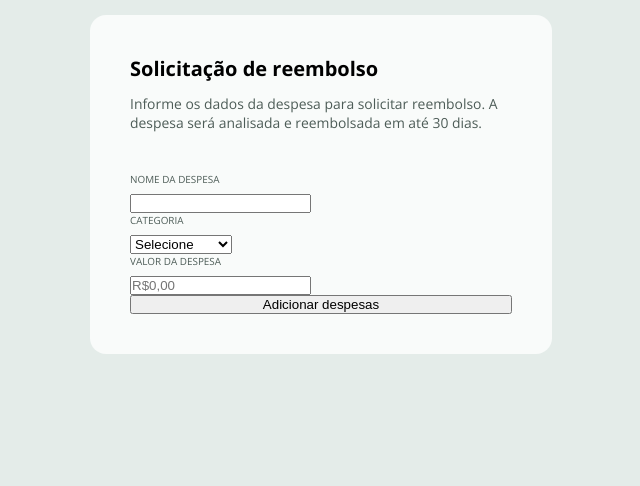
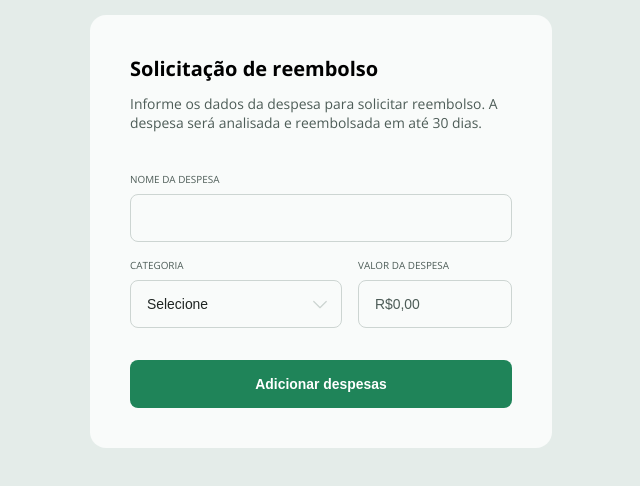
Before and after one commit to Augusto-Valerio/Refund, a plain HTML site: page index.html in a window 1280 px wide. Shown: the part 102-588 px from the top of the page, without its empty margins (319-959 px from the left). Drawn offline with nearby package versions, Linux system fonts and the light colour scheme.

Commit message:
style: add form input and button styles with focus and hover effects

```diff
--- a/styles.css
+++ b/styles.css
@@ -55,3 +55,77 @@ fieldset legend {
   color: #4d5c57;
   margin-bottom: 0.5rem;
 }
+
+fieldset:focus-within legend {
+  color: #1f8459;
+  font-weight: 700;
+}
+
+input,
+select {
+  flex: 1;
+  height: 3rem;
+  border-radius: 0.5rem;
+  border: 1px solid #cdd5d2;
+  padding: 0 1rem;
+  font-size: 0.87rem;
+  color: #1f2523;
+  background-color: transparent;
+  outline: none;
+}
+
+select {
+  appearance: none;
+  background-image: url(img/chevron-down.svg);
+  background-repeat: no-repeat;
+  background-position: right 0.7rem top 50%;
+  background-size: 1.25rem auto;
+}
+
+input::placeholder,
+select:invalid {
+  color: #4d5c57;
+}
+
+input:focus,
+select:focus {
+  border: 1.5px solid #1f8459;
+}
+
+.inputs-row {
+  display: flex;
+  flex: 1;
+
+  gap: 1rem;
+  margin-top: 1rem;
+}
+
+.inputs-row fieldset:first-child {
+  flex: 1;
+}
+
+.inputs-row fieldset:last-child input {
+  max-width: 9.625rem;
+}
+
+form button {
+  height: 3rem;
+  border-radius: 0.5rem;
+  border: none;
+  font-size: 0.87rem;
+  color: #ffffff;
+  background-color: #1f8459;
+  font-weight: 700;
+  padding: 1rem 1.25rem;
+  cursor: pointer;
+
+  transition: background-color 0.2s;
+}
+
+button:hover {
+  background-color: #2cb178;
+}
+
+form button:last-child {
+  margin-top: 2rem;
+}
```
